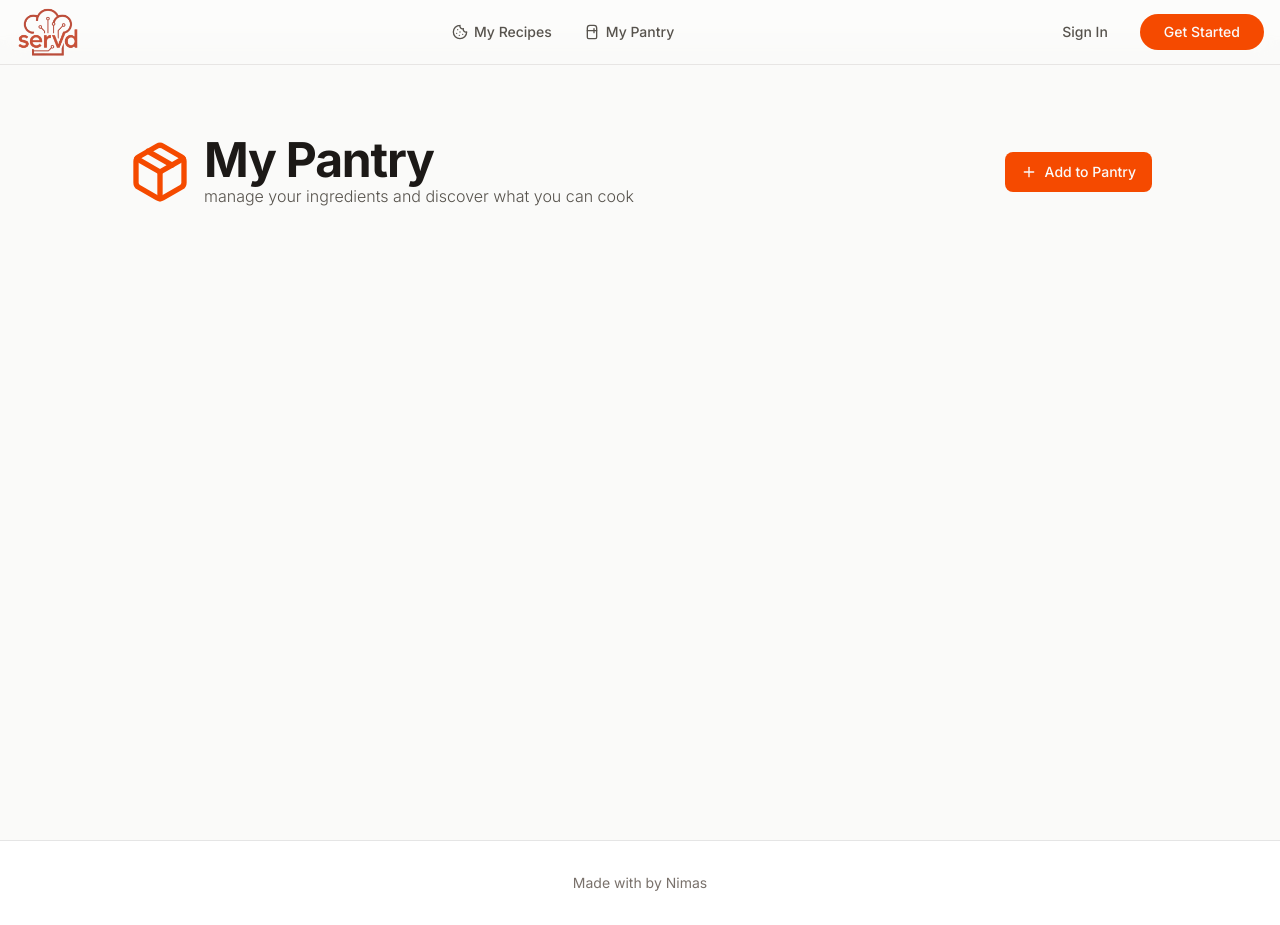
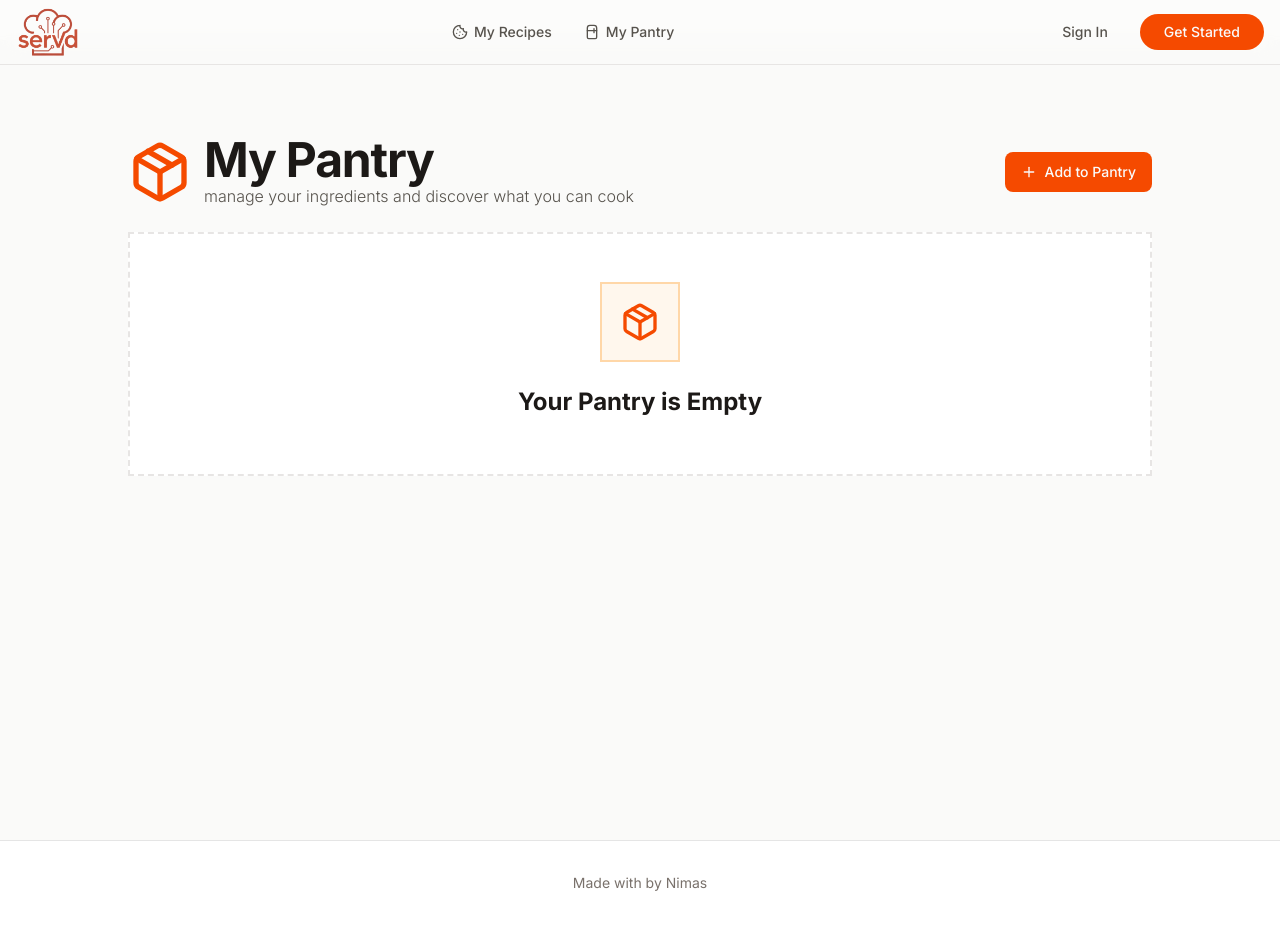
Before and after one commit to Kafoor-Nimas/AI-Recipe, a Next.js app in the folder frontend/: page /pantry in a window 1280 px wide. Built offline with nearby package versions, Linux system fonts and the light colour scheme; no server answers; what @arcjet/next would draw is missing.

Commit message:
created a Empty State

```diff
--- a/frontend/app/(main)/pantry/page.jsx
+++ b/frontend/app/(main)/pantry/page.jsx
@@ -145,6 +145,17 @@ const Pantrypage = () => {
         {/* Pantry Items Grid */}
 
         {/* Empty State */}
+
+        {!loadingItems && items.length === 0 && (
+          <div className="bg-white p-12 text-center border-2 border-dashed border-stone-200">
+            <div className="bg-orange-50 w-20 h-20 border-2 border-orange-200 flex items-center justify-center mx-auto mb-6">
+              <Package className="w-10 h-10 text-orange-600" />
+            </div>
+            <h3 className="text-2xl font-bold text-stone-900 mb-2">
+              Your Pantry is Empty
+            </h3>
+          </div>
+        )}
       </div>
 
       {/* Add to Pantry Modal */}
```
